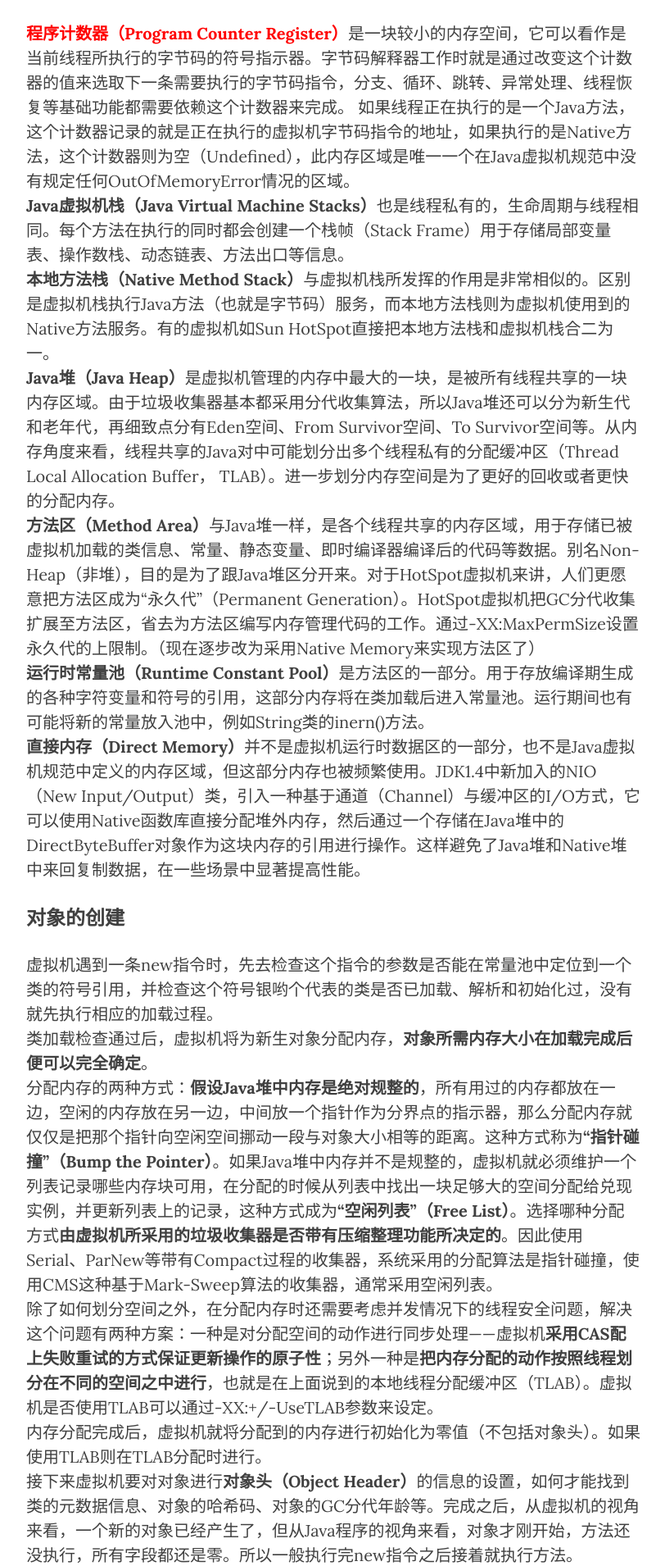
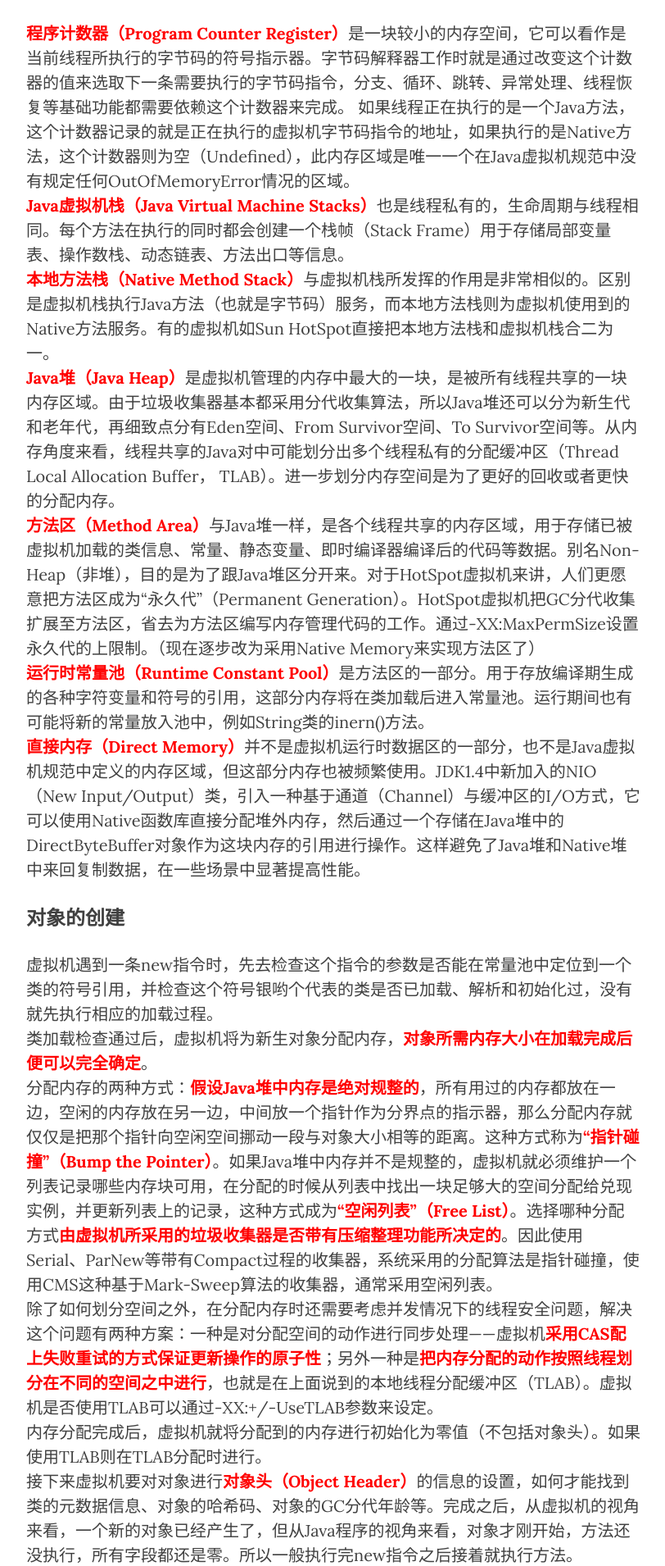
Before and after one commit to scauwjh/blog, a Jekyll site: the page built from _posts/2015-06-22-【读书笔记】《深入理解Java虚拟机：JVM高级特性与最佳实践（最新第二版）》.markdown, in a window 1280 px wide. Shown: the part 697-2607 px from the top of the page at 82% size, without its empty margins (233-1045 px from the left). Built offline with Jekyll 4.4.1, drawn with Linux system fonts in a browser that asks for light colours; nearby versions of some CDN libraries; comment, search, counter and statistics services are not loaded.

Commit message:
Update 2015-06-22-【读书笔记】《深入理解Java虚拟机：JVM高级特性与最佳实践（最新第二版）》.markdown

```diff
--- a/_posts/2015-06-22-【读书笔记】《深入理解Java虚拟机：JVM高级特性与最佳实践（最新第二版）》.markdown
+++ b/_posts/2015-06-22-【读书笔记】《深入理解Java虚拟机：JVM高级特性与最佳实践（最新第二版）》.markdown
@@ -10,31 +10,31 @@ header-img: "img/post-bg-03.jpg"
 ### Java内存区域
 <b style="color:red">程序计数器（Program Counter Register）</b>是一块较小的内存空间，它可以看作是当前线程所执行的字节码的符号指示器。字节码解释器工作时就是通过改变这个计数器的值来选取下一条需要执行的字节码指令，分支、循环、跳转、异常处理、线程恢复等基础功能都需要依赖这个计数器来完成。
 如果线程正在执行的是一个Java方法，这个计数器记录的就是正在执行的虚拟机字节码指令的地址，如果执行的是Native方法，这个计数器则为空（Undefined），此内存区域是唯一一个在Java虚拟机规范中没有规定任何OutOfMemoryError情况的区域。
-**Java虚拟机栈（Java Virtual Machine Stacks）**也是线程私有的，生命周期与线程相同。每个方法在执行的同时都会创建一个栈帧（Stack Frame）用于存储局部变量表、操作数栈、动态链表、方法出口等信息。
-**本地方法栈（Native Method Stack）**与虚拟机栈所发挥的作用是非常相似的。区别是虚拟机栈执行Java方法（也就是字节码）服务，而本地方法栈则为虚拟机使用到的Native方法服务。有的虚拟机如Sun HotSpot直接把本地方法栈和虚拟机栈合二为一。
-**Java堆（Java Heap）**是虚拟机管理的内存中最大的一块，是被所有线程共享的一块内存区域。由于垃圾收集器基本都采用分代收集算法，所以Java堆还可以分为新生代和老年代，再细致点分有Eden空间、From Survivor空间、To Survivor空间等。从内存角度来看，线程共享的Java对中可能划分出多个线程私有的分配缓冲区（Thread Local Allocation Buffer， TLAB）。进一步划分内存空间是为了更好的回收或者更快的分配内存。
-**方法区（Method Area）**与Java堆一样，是各个线程共享的内存区域，用于存储已被虚拟机加载的类信息、常量、静态变量、即时编译器编译后的代码等数据。别名Non-Heap（非堆），目的是为了跟Java堆区分开来。对于HotSpot虚拟机来讲，人们更愿意把方法区成为“永久代”（Permanent Generation）。HotSpot虚拟机把GC分代收集扩展至方法区，省去为方法区编写内存管理代码的工作。通过-XX:MaxPermSize设置永久代的上限制。（现在逐步改为采用Native Memory来实现方法区了）
-**运行时常量池（Runtime Constant Pool）**是方法区的一部分。用于存放编译期生成的各种字符变量和符号的引用，这部分内存将在类加载后进入常量池。运行期间也有可能将新的常量放入池中，例如String类的inern()方法。
-**直接内存（Direct Memory）**并不是虚拟机运行时数据区的一部分，也不是Java虚拟机规范中定义的内存区域，但这部分内存也被频繁使用。JDK1.4中新加入的NIO（New Input/Output）类，引入一种基于通道（Channel）与缓冲区的I/O方式，它可以使用Native函数库直接分配堆外内存，然后通过一个存储在Java堆中的DirectByteBuffer对象作为这块内存的引用进行操作。这样避免了Java堆和Native堆中来回复制数据，在一些场景中显著提高性能。
+<b style="color:red">Java虚拟机栈（Java Virtual Machine Stacks）</b>也是线程私有的，生命周期与线程相同。每个方法在执行的同时都会创建一个栈帧（Stack Frame）用于存储局部变量表、操作数栈、动态链表、方法出口等信息。
+<b style="color:red">本地方法栈（Native Method Stack）</b>与虚拟机栈所发挥的作用是非常相似的。区别是虚拟机栈执行Java方法（也就是字节码）服务，而本地方法栈则为虚拟机使用到的Native方法服务。有的虚拟机如Sun HotSpot直接把本地方法栈和虚拟机栈合二为一。
+<b style="color:red">Java堆（Java Heap）</b>是虚拟机管理的内存中最大的一块，是被所有线程共享的一块内存区域。由于垃圾收集器基本都采用分代收集算法，所以Java堆还可以分为新生代和老年代，再细致点分有Eden空间、From Survivor空间、To Survivor空间等。从内存角度来看，线程共享的Java对中可能划分出多个线程私有的分配缓冲区（Thread Local Allocation Buffer， TLAB）。进一步划分内存空间是为了更好的回收或者更快的分配内存。
+<b style="color:red">方法区（Method Area）</b>与Java堆一样，是各个线程共享的内存区域，用于存储已被虚拟机加载的类信息、常量、静态变量、即时编译器编译后的代码等数据。别名Non-Heap（非堆），目的是为了跟Java堆区分开来。对于HotSpot虚拟机来讲，人们更愿意把方法区成为“永久代”（Permanent Generation）。HotSpot虚拟机把GC分代收集扩展至方法区，省去为方法区编写内存管理代码的工作。通过-XX:MaxPermSize设置永久代的上限制。（现在逐步改为采用Native Memory来实现方法区了）
+<b style="color:red">运行时常量池（Runtime Constant Pool）</b>是方法区的一部分。用于存放编译期生成的各种字符变量和符号的引用，这部分内存将在类加载后进入常量池。运行期间也有可能将新的常量放入池中，例如String类的inern()方法。
+<b style="color:red">直接内存（Direct Memory）</b>并不是虚拟机运行时数据区的一部分，也不是Java虚拟机规范中定义的内存区域，但这部分内存也被频繁使用。JDK1.4中新加入的NIO（New Input/Output）类，引入一种基于通道（Channel）与缓冲区的I/O方式，它可以使用Native函数库直接分配堆外内存，然后通过一个存储在Java堆中的DirectByteBuffer对象作为这块内存的引用进行操作。这样避免了Java堆和Native堆中来回复制数据，在一些场景中显著提高性能。
 
 
 ### 对象的创建
 虚拟机遇到一条new指令时，先去检查这个指令的参数是否能在常量池中定位到一个类的符号引用，并检查这个符号银哟个代表的类是否已加载、解析和初始化过，没有就先执行相应的加载过程。
-类加载检查通过后，虚拟机将为新生对象分配内存，**对象所需内存大小在加载完成后便可以完全确定**。
-分配内存的两种方式：**假设Java堆中内存是绝对规整的**，所有用过的内存都放在一边，空闲的内存放在另一边，中间放一个指针作为分界点的指示器，那么分配内存就仅仅是把那个指针向空闲空间挪动一段与对象大小相等的距离。这种方式称为**“指针碰撞”（Bump the Pointer）**。如果Java堆中内存并不是规整的，虚拟机就必须维护一个列表记录哪些内存块可用，在分配的时候从列表中找出一块足够大的空间分配给兑现实例，并更新列表上的记录，这种方式成为**“空闲列表”（Free List）**。选择哪种分配方式**由虚拟机所采用的垃圾收集器是否带有压缩整理功能所决定的**。因此使用Serial、ParNew等带有Compact过程的收集器，系统采用的分配算法是指针碰撞，使用CMS这种基于Mark-Sweep算法的收集器，通常采用空闲列表。
-除了如何划分空间之外，在分配内存时还需要考虑并发情况下的线程安全问题，解决这个问题有两种方案：一种是对分配空间的动作进行同步处理——虚拟机**采用CAS配上失败重试的方式保证更新操作的原子性**；另外一种是**把内存分配的动作按照线程划分在不同的空间之中进行**，也就是在上面说到的本地线程分配缓冲区（TLAB）。虚拟机是否使用TLAB可以通过-XX:+/-UseTLAB参数来设定。
+类加载检查通过后，虚拟机将为新生对象分配内存，<b style="color:red">对象所需内存大小在加载完成后便可以完全确定</b>。
+分配内存的两种方式：<b style="color:red">假设Java堆中内存是绝对规整的</b>，所有用过的内存都放在一边，空闲的内存放在另一边，中间放一个指针作为分界点的指示器，那么分配内存就仅仅是把那个指针向空闲空间挪动一段与对象大小相等的距离。这种方式称为<b style="color:red">“指针碰撞”（Bump the Pointer）</b>。如果Java堆中内存并不是规整的，虚拟机就必须维护一个列表记录哪些内存块可用，在分配的时候从列表中找出一块足够大的空间分配给兑现实例，并更新列表上的记录，这种方式成为<b style="color:red">“空闲列表”（Free List）</b>。选择哪种分配方式<b style="color:red">由虚拟机所采用的垃圾收集器是否带有压缩整理功能所决定的</b>。因此使用Serial、ParNew等带有Compact过程的收集器，系统采用的分配算法是指针碰撞，使用CMS这种基于Mark-Sweep算法的收集器，通常采用空闲列表。
+除了如何划分空间之外，在分配内存时还需要考虑并发情况下的线程安全问题，解决这个问题有两种方案：一种是对分配空间的动作进行同步处理——虚拟机<b style="color:red">采用CAS配上失败重试的方式保证更新操作的原子性</b>；另外一种是<b style="color:red">把内存分配的动作按照线程划分在不同的空间之中进行</b>，也就是在上面说到的本地线程分配缓冲区（TLAB）。虚拟机是否使用TLAB可以通过-XX:+/-UseTLAB参数来设定。
 内存分配完成后，虚拟机就将分配到的内存进行初始化为零值（不包括对象头）。如果使用TLAB则在TLAB分配时进行。
-接下来虚拟机要对对象进行**对象头（Object Header）**的信息的设置，如何才能找到类的元数据信息、对象的哈希码、对象的GC分代年龄等。完成之后，从虚拟机的视角来看，一个新的对象已经产生了，但从Java程序的视角来看，对象才刚开始，<init>方法还没执行，所有字段都还是零。所以一般执行完new指令之后接着就执行<init>方法。
+接下来虚拟机要对对象进行<b style="color:red">对象头（Object Header）</b>的信息的设置，如何才能找到类的元数据信息、对象的哈希码、对象的GC分代年龄等。完成之后，从虚拟机的视角来看，一个新的对象已经产生了，但从Java程序的视角来看，对象才刚开始，<init>方法还没执行，所有字段都还是零。所以一般执行完new指令之后接着就执行<init>方法。
 
 
 ### 对象的内存布局
-在HoSpot虚拟机中，对象在内存中存储的布局分为3块区域：**对象头（Header）、实例数据（Instance Data）和对齐填充（Padding）**。
+在HoSpot虚拟机中，对象在内存中存储的布局分为3块区域：<b style="color:red">对象头（Header）、实例数据（Instance Data）和对齐填充（Padding）</b>。
 HotSpot虚拟机对象头包括两部分信息，第一部分存储对象自身的运行时数据，如哈希码（HashCode）、GC分代年龄、锁状态标识、线程持有的锁、偏向线程ID、偏向时间戳等。这部分数据长度在32位和64位虚拟机（未开启压缩指针）中分别为32bit和64bit，官方称它为“Mark World”。
 另一部分实例数据是对象真正存储的有效信息。这部分存储顺序会收到虚拟机的分配策略参数（FieldsAllocationStyle）和字段在Java源码中定义顺序的影响。HotSpot默认分配策略：longs/doubles、ints、shorts/chars、bytes/booleans、oops（Ordinary Object Pointer），相同宽度的字段被分配在一起。满足这一条件下，在负累中定义的变量会出现在子类之前，如果CompactFields为true（默认），则子类中较窄的变量可能会插入到负累变量的空隙之中。
-**第三部分的对齐填充不是必然存在的**，作用是占位符，因为HotSpot要求对象起始地址必须是8字节的整数倍。
+<b style="color:red">第三部分的对齐填充不是必然存在的</b>，作用是占位符，因为HotSpot要求对象起始地址必须是8字节的整数倍。
 
 
 ### 对象的访问定位
 Java程序需要通过栈上的reference数据来操作堆上的具体对象，但由于reference类型在Java虚拟机规范中只规定了一个指向对象的引用，所以对象访问方式是取决于虚拟机的实现的。目前主流的访问方式有使用句柄和直接指针两种。
-使用**句柄访问**：Java堆中会划分出一块内存作为句柄池，reference存储的就是对象的句柄地址，而句柄中包含了对象实例数据和类型数据各自的具体地址信息。这种方式最大的好处就是reference中存储的是稳定的句柄地址，在对象被移动（垃圾收集时移动对象是非常普遍的行为）时只会改变句柄中的实例数据指针，reference本身不需要修改。
-使用**直接指针访问**：reference中存储的是对象的地址，而Java堆对象的布局中就要考虑如何放置访问类型数据的相关信息。这种方式的最大好处是速度更快，它节省了一次指针定位的时间开销，HotSpot使用的就是这种方式。
+使用<b style="color:red">句柄访问</b>：Java堆中会划分出一块内存作为句柄池，reference存储的就是对象的句柄地址，而句柄中包含了对象实例数据和类型数据各自的具体地址信息。这种方式最大的好处就是reference中存储的是稳定的句柄地址，在对象被移动（垃圾收集时移动对象是非常普遍的行为）时只会改变句柄中的实例数据指针，reference本身不需要修改。
+使用<b style="color:red">直接指针访问</b>：reference中存储的是对象的地址，而Java堆对象的布局中就要考虑如何放置访问类型数据的相关信息。这种方式的最大好处是速度更快，它节省了一次指针定位的时间开销，HotSpot使用的就是这种方式。
```
